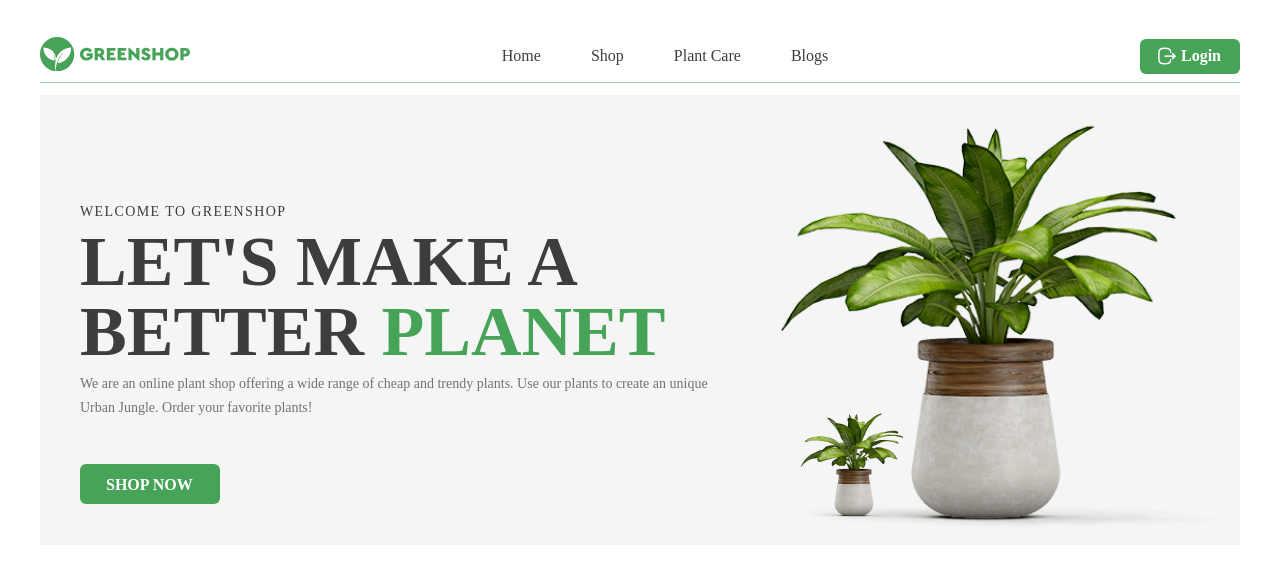
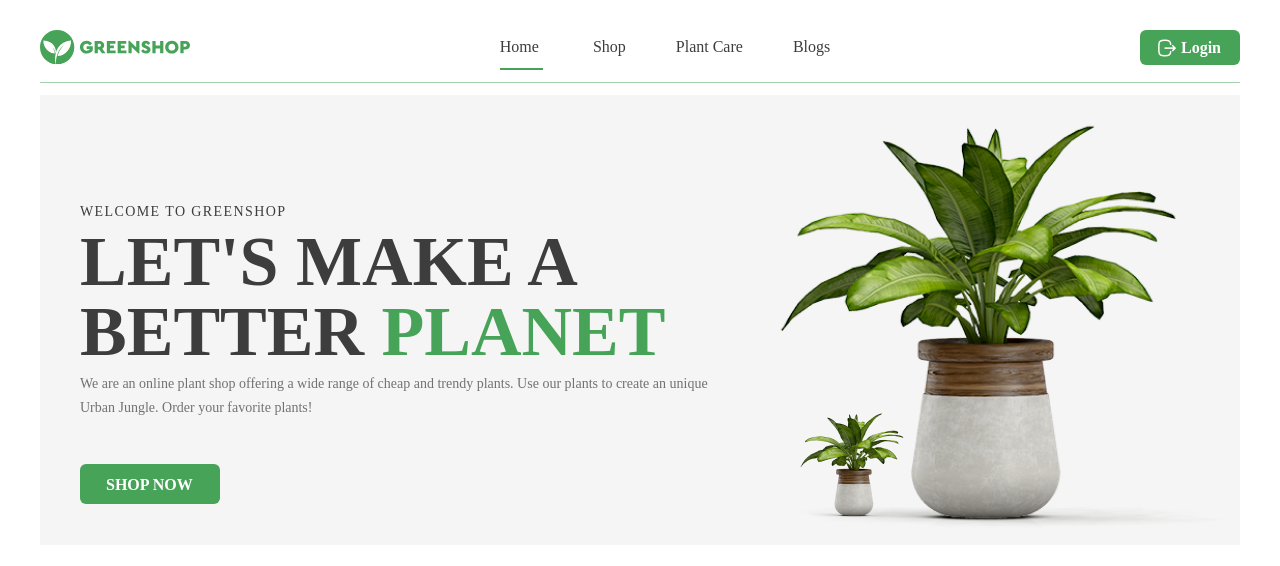
Before and after one commit to mariiaranetska/greenshop, a plain HTML site: page index.html in a window 1280 px wide. In both pictures the pointer is over the item "Home". Drawn offline with Linux system fonts and the light colour scheme; a web font is replaced by a local one.

Commit message:
add style

```diff
--- a/css/style.css
+++ b/css/style.css
@@ -147,15 +147,16 @@ header{
 header .container{
     display: flex;
     justify-content: space-between;
-    align-items: center;
     height: 53px;
     border-bottom: 0.3px solid rgba(70, 163, 88, 0.5);
-
 }
 header nav ul{
     display: flex;
     gap: 50px;
     list-style: none;
+}
+header nav{
+    margin-top: 8px;
 }
 header nav ul a{
     text-decoration: none;
@@ -163,6 +164,13 @@ header nav ul a{
     font-weight: 400;
     font-size: 16px;
     color: #3d3d3d;
+}
+header nav ul li:hover:after{
+    width: 100%;
+    height: 2px;
+    background-color: #46a358;
+    display: inline-block;
+    content: "";
 }
 .login{
     font-family: 'cera_proregular';
```
